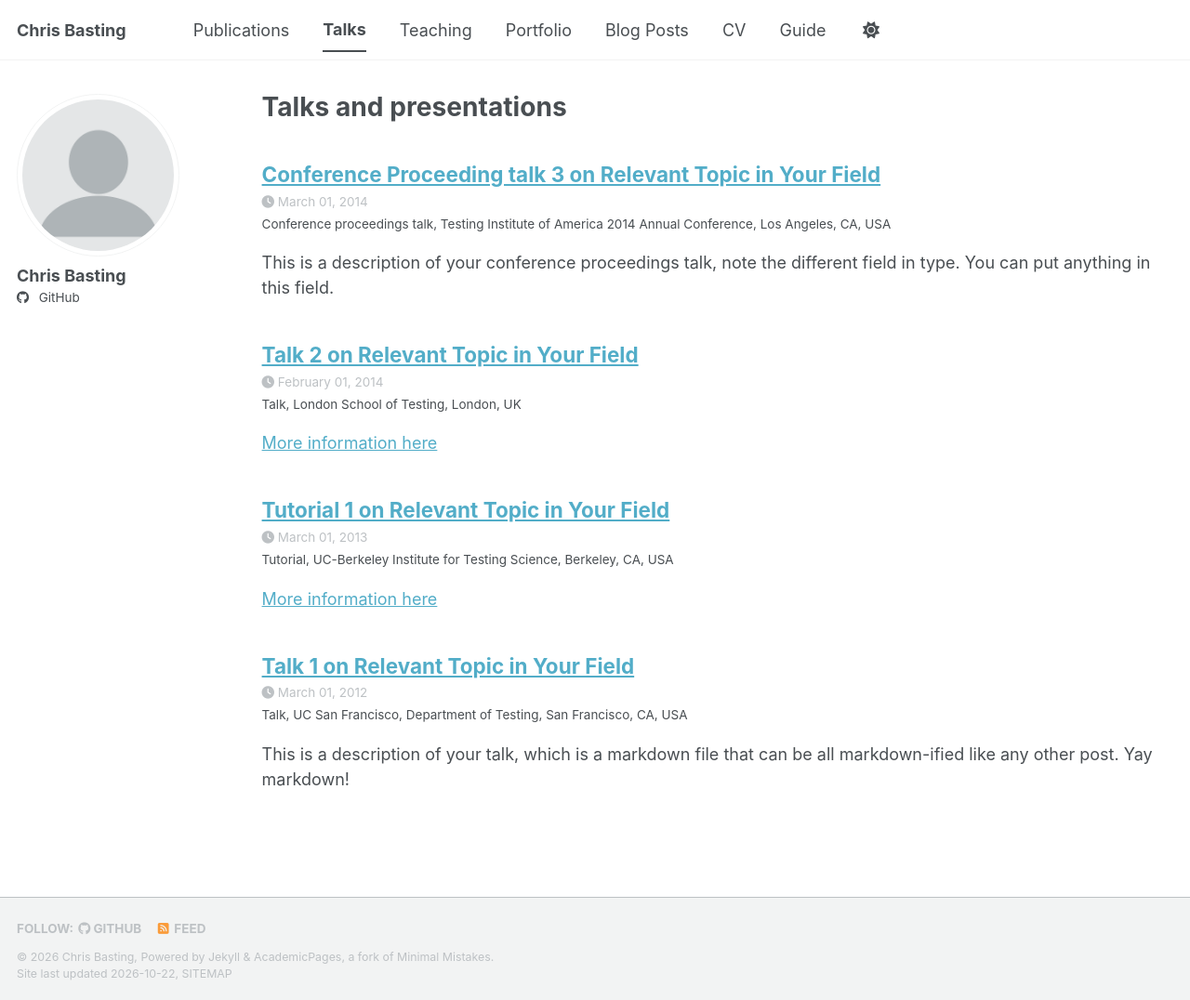
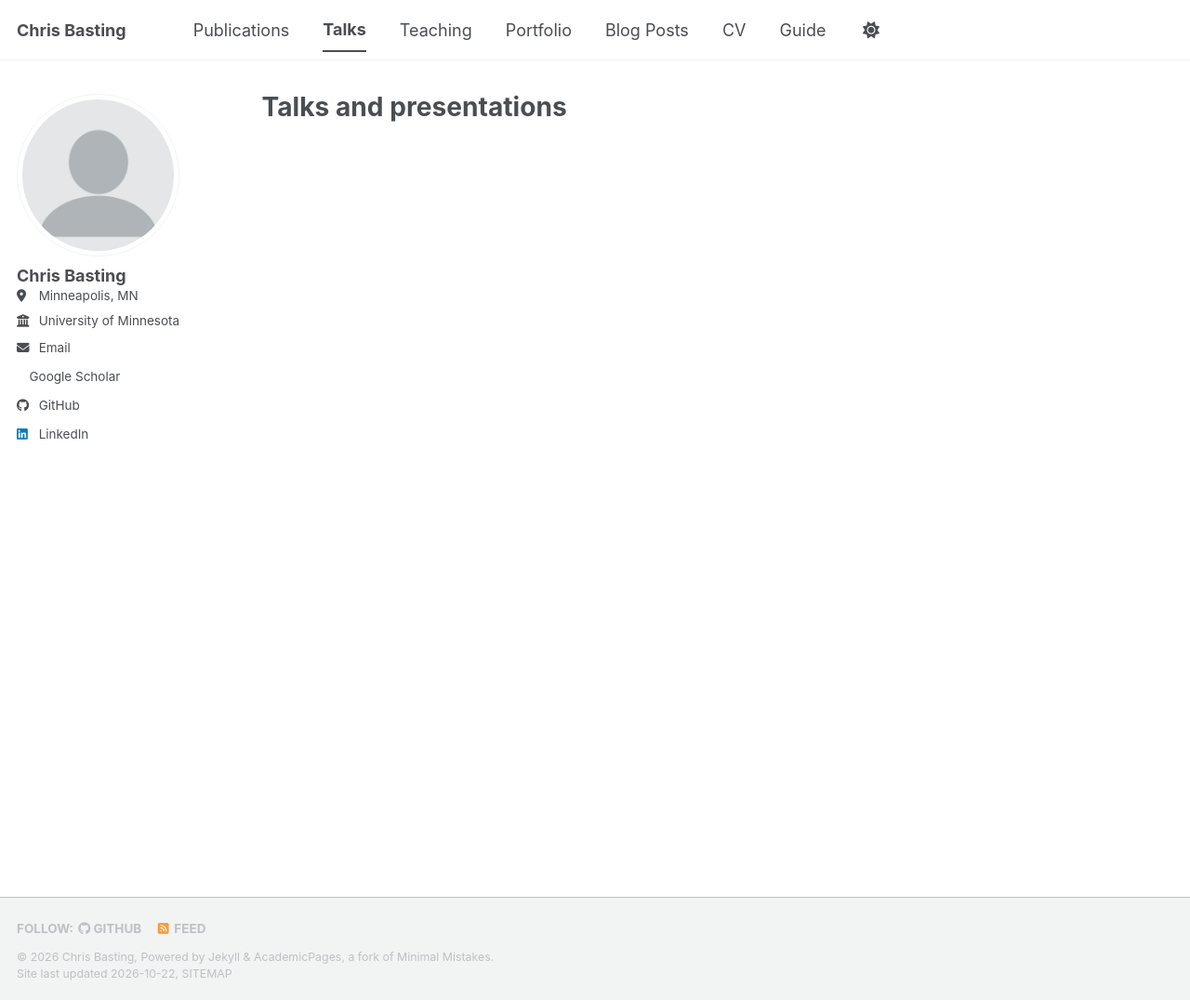
Before and after one commit to chris-basting/chris-basting.github.io, a Jekyll site: the page built from _pages/talks.html, in a window 1280 px wide and 1076 px high. Shown: the whole window at 93% size. Built offline with Jekyll 4.4.1, drawn with Linux system fonts in a browser that asks for light colours; a style sheet for code colours, icons or effects is not loaded.

Commit message:
Add contact links, location, and two recorded talks; remove sample talks
Co-Authored-By: Claude Opus 5.5 <noreply@anthropic.com>
Claude-Session: https://claude.ai/code/session_01T8rxSmFpqvMFFMP1LFqe2d

```diff
--- a/_config.yml
+++ b/_config.yml
@@ -27,15 +27,15 @@ author:
   name             : "Chris Basting"
   pronouns         : # example: "she/her"
   bio              :
-  location         :
-  employer         :
+  location         : "Minneapolis, MN"
+  employer         : "University of Minnesota"
   uri              : # URL
-  email            :
+  email            : "bast0159@umn.edu"
 
   # Academic websites
   academia         : # URL
   arxiv            : # URL - Update with the correct link to your profile
-  googlescholar    :
+  googlescholar    : "https://scholar.google.com/citations?user=IN2Wm9AAAAAJ"
   inspire-hep      : # URL
   impactstory      : # URL
   orcid            :
@@ -66,7 +66,7 @@ author:
   keybase          : # Username
   instagram        : # Username
   lastfm           : # Username
-  linkedin         : # Username
+  linkedin         : "chris-basting-b8898187"
   mastodon         : # URL
   medium           : # URL
   pinterest        : # Username
--- a/_talks/2012-03-01-talk-1.md
+++ /dev/null
@@ -1,11 +0,0 @@
----
-title: "Talk 1 on Relevant Topic in Your Field"
-collection: talks
-type: "Talk"
-permalink: /talks/2012-03-01-talk-1
-venue: "UC San Francisco, Department of Testing"
-date: 2012-03-01
-location: "San Francisco, CA, USA"
----
-
-This is a description of your talk, which is a markdown file that can be all markdown-ified like any other post. Yay markdown!
--- a/_talks/2013-03-01-tutorial-1.md
+++ /dev/null
@@ -1,13 +0,0 @@
----
-title: "Tutorial 1 on Relevant Topic in Your Field"
-collection: talks
-type: "Tutorial"
-permalink: /talks/2013-03-01-tutorial-1
-venue: "UC-Berkeley Institute for Testing Science"
-date: 2013-03-01
-location: "Berkeley, CA, USA"
----
-
-[More information here](http://exampleurl.com)
-
-This is a description of your tutorial, note the different field in type. This is a markdown files that can be all markdown-ified like any other post. Yay markdown!
--- a/_talks/2014-02-01-talk-2.md
+++ /dev/null
@@ -1,13 +0,0 @@
----
-title: "Talk 2 on Relevant Topic in Your Field"
-collection: talks
-type: "Talk"
-permalink: /talks/2014-02-01-talk-2
-venue: "London School of Testing"
-date: 2014-02-01
-location: "London, UK"
----
-
-[More information here](http://example2.com)
-
-This is a description of your talk, which is a markdown files that can be all markdown-ified like any other post. Yay markdown!
--- a/_talks/2014-03-01-talk-3.md
+++ /dev/null
@@ -1,11 +0,0 @@
----
-title: "Conference Proceeding talk 3 on Relevant Topic in Your Field"
-collection: talks
-type: "Conference proceedings talk"
-permalink: /talks/2014-03-01-talk-3
-venue: "Testing Institute of America 2014 Annual Conference"
-date: 2014-03-01
-location: "Los Angeles, CA, USA"
----
-
-This is a description of your conference proceedings talk, note the different field in type. You can put anything in this field.
```
